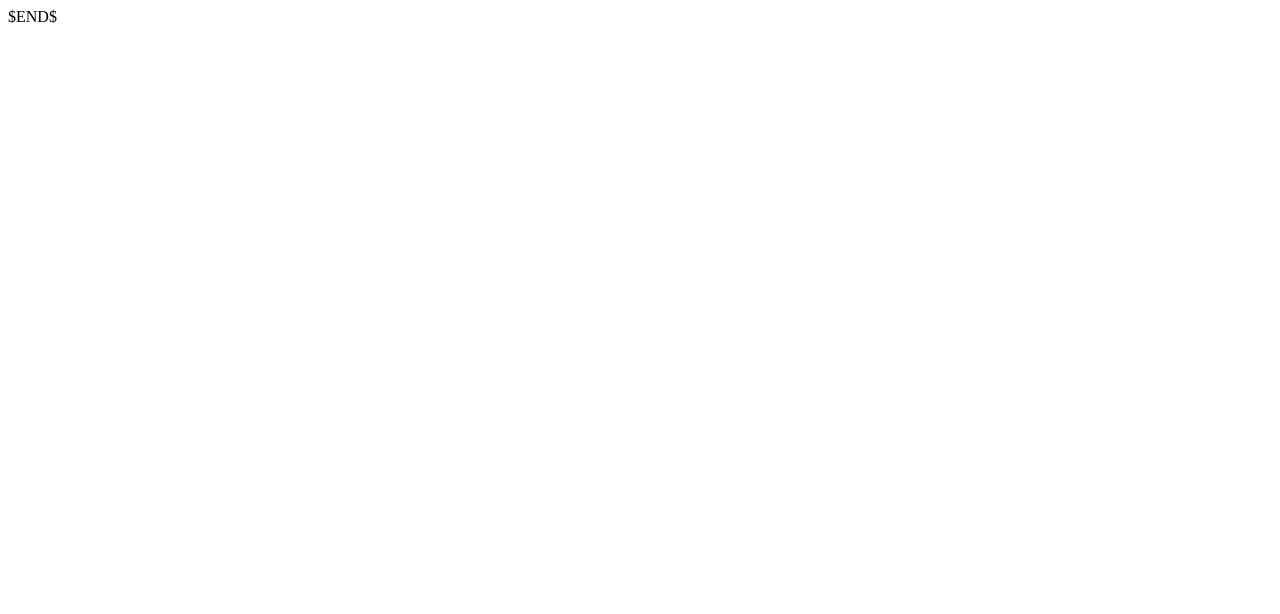
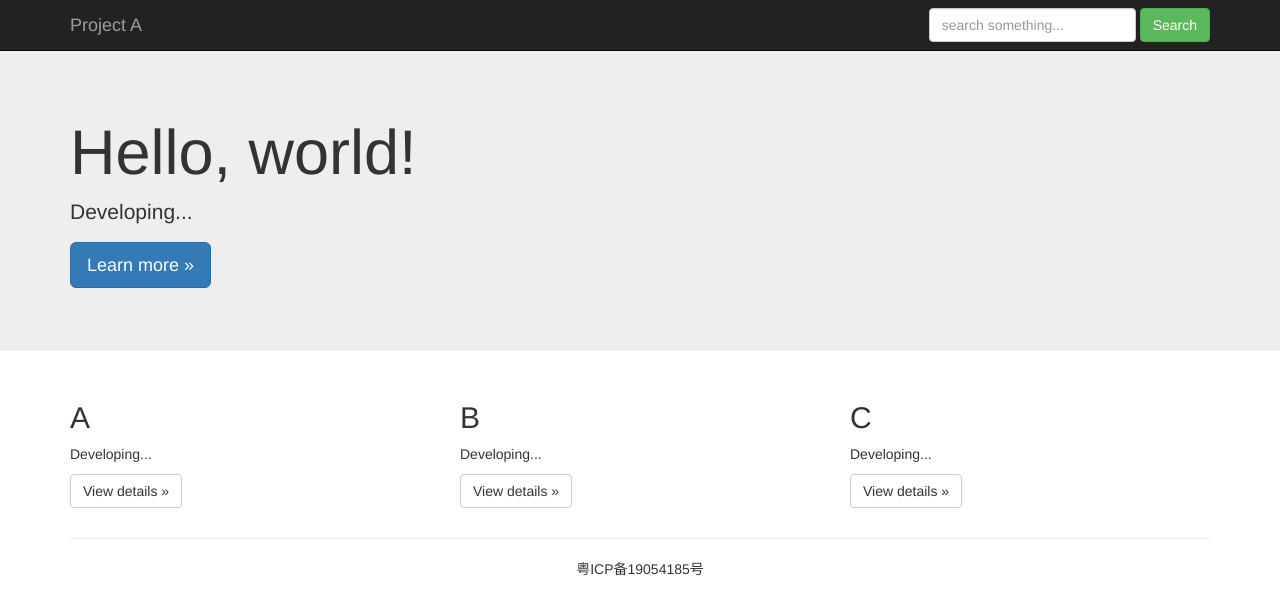
Before and after one commit to godv2019/projectA, a plain HTML site: page views/index.html in a window 1280 px wide. Drawn offline with Linux system fonts and the light colour scheme.

Commit message:
Create temporary home page.

```diff
--- a/views/index.html
+++ b/views/index.html
@@ -1,10 +1,87 @@
 <!DOCTYPE html>
 <html lang="en">
-<head>
-    <meta charset="UTF-8">
-    <title>$Title$</title>
-</head>
-<body>
-$END$
-</body>
+  <head>
+    <meta charset="utf-8">
+    <meta http-equiv="X-UA-Compatible" content="IE=edge">
+    <meta name="viewport" content="width=device-width, initial-scale=1">
+    <!-- The above 3 meta tags *must* come first in the head; any other head content must come *after* these tags -->
+    <meta name="description" content="">
+    <meta name="author" content="">
+    <link rel="icon" href="/static/icon/favicon.ico">
+
+    <title>Project A</title>
+
+    <!-- Bootstrap core CSS -->
+    <link href="/static/frame/bootstrap/css/bootstrap.min.css" rel="stylesheet">
+
+    <!-- Custom styles for this template -->
+    <link href="/static/css/jumbotron.css" rel="stylesheet">
+  </head>
+
+  <body>
+
+    <nav class="navbar navbar-inverse navbar-fixed-top">
+      <div class="container">
+        <div class="navbar-header">
+          <button type="button" class="navbar-toggle collapsed" data-toggle="collapse" data-target="#navbar" aria-expanded="false" aria-controls="navbar">
+            <span class="sr-only">Toggle navigation</span>
+            <span class="icon-bar"></span>
+            <span class="icon-bar"></span>
+            <span class="icon-bar"></span>
+          </button>
+          <a class="navbar-brand" href="#">Project A</a>
+        </div>
+        <div id="navbar" class="navbar-collapse collapse">
+          <form class="navbar-form navbar-right">
+            <div class="form-group">
+              <input type="text" placeholder="search something..." class="form-control">
+            </div>
+            <button type="submit" class="btn btn-success">Search</button>
+          </form>
+        </div><!--/.navbar-collapse -->
+      </div>
+    </nav>
+
+    <!-- Main jumbotron for a primary marketing message or call to action -->
+    <div class="jumbotron">
+      <div class="container">
+        <h1>Hello, world!</h1>
+        <p>Developing...</p>
+        <p><a class="btn btn-primary btn-lg" href="#" role="button">Learn more &raquo;</a></p>
+      </div>
+    </div>
+
+    <div class="container">
+      <!-- Example row of columns -->
+      <div class="row">
+        <div class="col-md-4">
+          <h2>A</h2>
+          <p>Developing...</p>
+          <p><a class="btn btn-default" href="#" role="button">View details &raquo;</a></p>
+        </div>
+        <div class="col-md-4">
+          <h2>B</h2>
+          <p>Developing...</p>
+          <p><a class="btn btn-default" href="#" role="button">View details &raquo;</a></p>
+       </div>
+        <div class="col-md-4">
+          <h2>C</h2>
+          <p>Developing...</p>
+          <p><a class="btn btn-default" href="#" role="button">View details &raquo;</a></p>
+        </div>
+      </div>
+
+      <hr>
+
+      <footer>
+        <p align="center">粤ICP备19054185号</p>
+      </footer>
+    </div> <!-- /container -->
+
+    <!-- Bootstrap core JavaScript
+    ================================================== -->
+    <!-- Placed at the end of the document so the pages load faster -->
+    <script src="/static/js/jquery-3.4.1.min.js"></script>
+    <script src="/static/frame/bootstrap/js/bootstrap.min.js"></script>
+  </body>
 </html>
```
Also changed, not shown: 3 other files.
